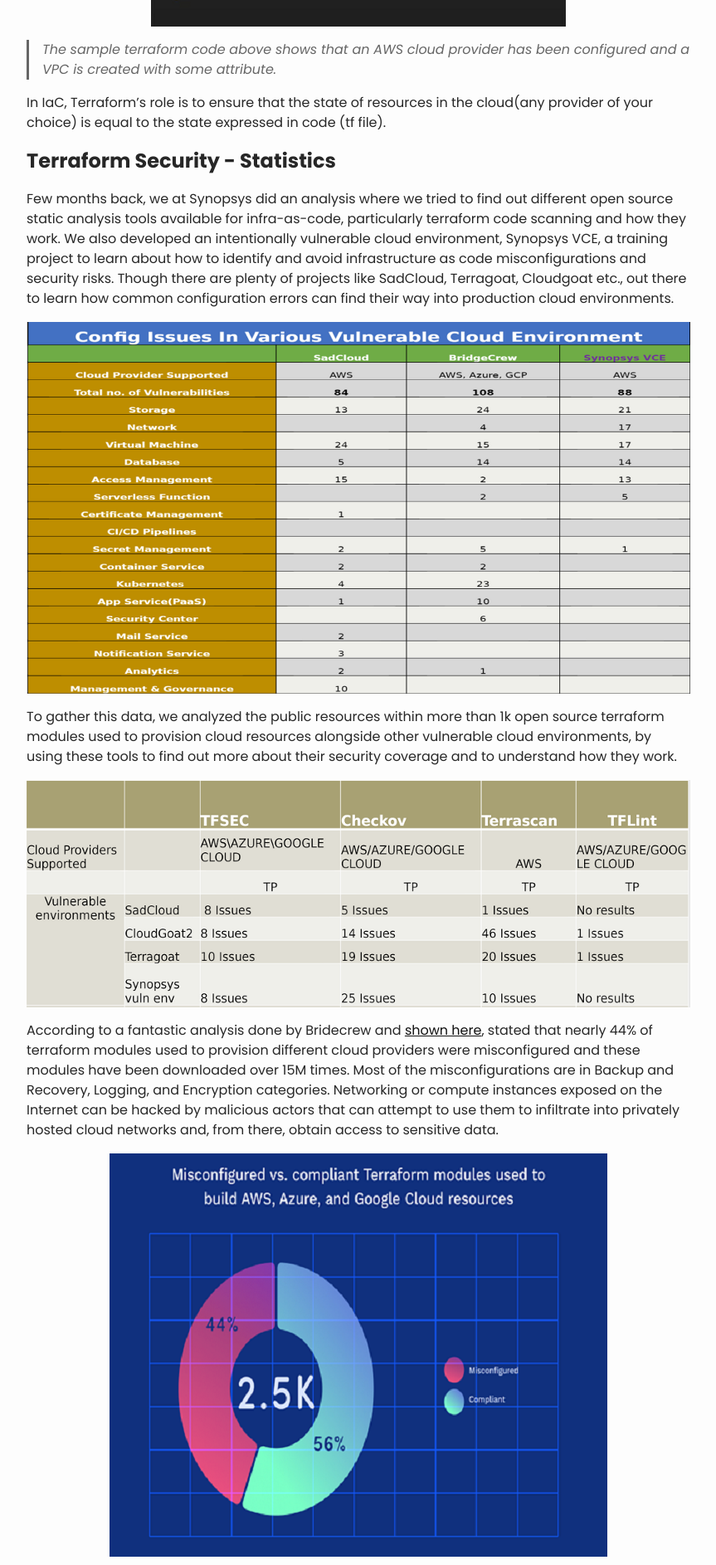
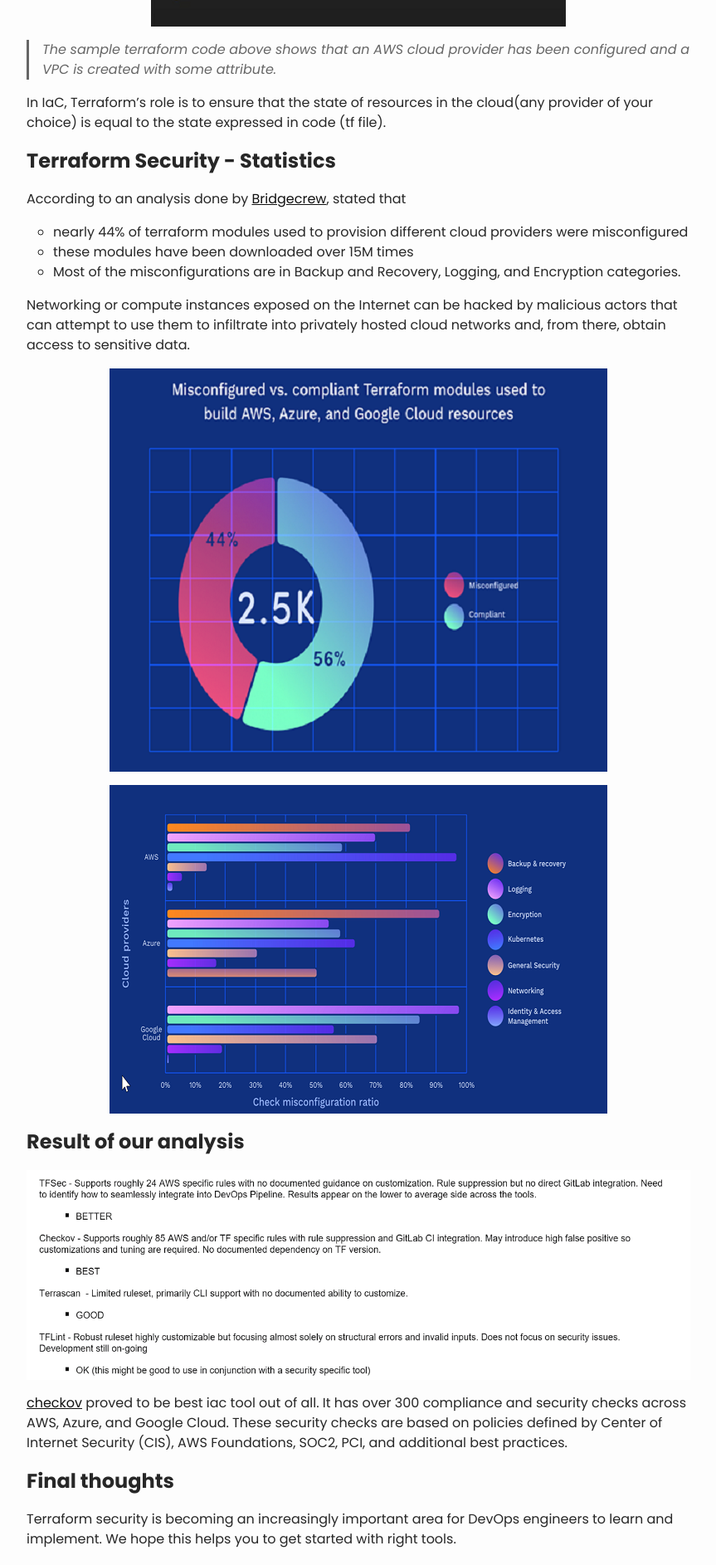
Before and after one commit to kajalNair/kajalNair.github.io, a Jekyll site: the page built from _blog/State-of-Different-IaC-Tools.md, in a window 1280 px wide. Shown: the part 1810-3696 px from the top of the page at 83% size, without its empty margins (368-1231 px from the left). Built offline with Jekyll 4.4.1, drawn with Linux system fonts in a browser that asks for light colours; comment, search, counter and statistics services are not loaded; some of the changed text lies outside the part shown.

Commit message:
Update State-of-Different-IaC-Tools.md

```diff
--- a/_blog/State-of-Different-IaC-Tools.md
+++ b/_blog/State-of-Different-IaC-Tools.md
@@ -48,29 +48,14 @@
 
 
 ## Terraform Security - Statistics
-Few months back, we at Synopsys did an analysis where we tried to find out different open source static analysis tools available for infra-as-code, particularly terraform code scanning and how they work.
-We also developed an intentionally vulnerable cloud environment, Synopsys VCE, a training project to learn about how to identify and avoid infrastructure as code misconfigurations and security risks. Though there are plenty of projects like SadCloud, Terragoat, Cloudgoat etc., out there to learn how common configuration errors can find their way into production cloud environments.
+According to an analysis done by [Bridgecrew](https://bridgecrew.io/wp-content/uploads/state-of-open-source-terraform-security-2020.pdf), stated that
++ nearly 44% of terraform modules used to provision different cloud providers were misconfigured
++ these modules have been downloaded over 15M times
++ Most of the misconfigurations are in Backup and Recovery, Logging, and Encryption categories.
 
-![vce]({{ '/static/assets/vulnerable-cloud-env.png' | prepend: site.baseurl | replace: '//', '/' }})
-
-
-To gather this data, we analyzed the public resources within more than 1k open source terraform modules used to provision cloud resources alongside other vulnerable cloud environments, by using these tools to find out more about their security coverage and to understand how they work.
-
-![iac-tools]({{ '/static/assets/comparison-of-iac-tools.png' | prepend: site.baseurl | replace: '//', '/' }})
-
-
-According to a fantastic analysis done by Bridecrew and [shown here](https://bridgecrew.io/wp-content/uploads/state-of-open-source-terraform-security-2020.pdf), stated that nearly 44% of terraform modules used to provision different cloud providers were misconfigured and these modules have been downloaded over 15M times. Most of the misconfigurations are in Backup and Recovery, Logging, and Encryption categories. Networking or compute instances exposed on the Internet can be hacked by malicious actors that can attempt to use them to infiltrate into privately hosted cloud networks and, from there, obtain access to sensitive data.
+Networking or compute instances exposed on the Internet can be hacked by malicious actors that can attempt to use them to infiltrate into privately hosted cloud networks and, from there, obtain access to sensitive data.
 
 ![Terraform-misconfig-1]({{ '/static/assets/T-Misconfig-Stats-1.png' | prepend: site.baseurl | replace: '//', '/' }}) ![Terraform-misconfig-2]({{ '/static/assets/T-Misconfig-Stats-2.png' | prepend: site.baseurl | replace: '//', '/' }})
-
-
-We also found that the reason for these misconfigurations is that as Terraform modules come pre-built with standardized configurations and variable templates, these modules do not include best practices/policies as default, rather left as an option for the developers to use.
-
-
-
-We scanned the data set for known misconfigurations and risk, and this is what we found.
-
-![scan-analysis]({{ '/static/assets/scan-analysis.png' | prepend: site.baseurl | replace: '//', '/' }})
 
 
 ## Result of our analysis
@@ -80,6 +65,8 @@
 
 [checkov](https://github.com/bridgecrewio/checkov) proved to be best iac tool out of all. It has over 300 compliance and security checks across AWS, Azure, and Google Cloud. These security checks are based on policies defined by Center of Internet Security (CIS), AWS Foundations, SOC2, PCI, and additional best practices.
 
+
+## Final thoughts
 Terraform security is becoming an increasingly important area for DevOps engineers to learn and implement. We hope this helps you to get started with right tools.
 
 
```
